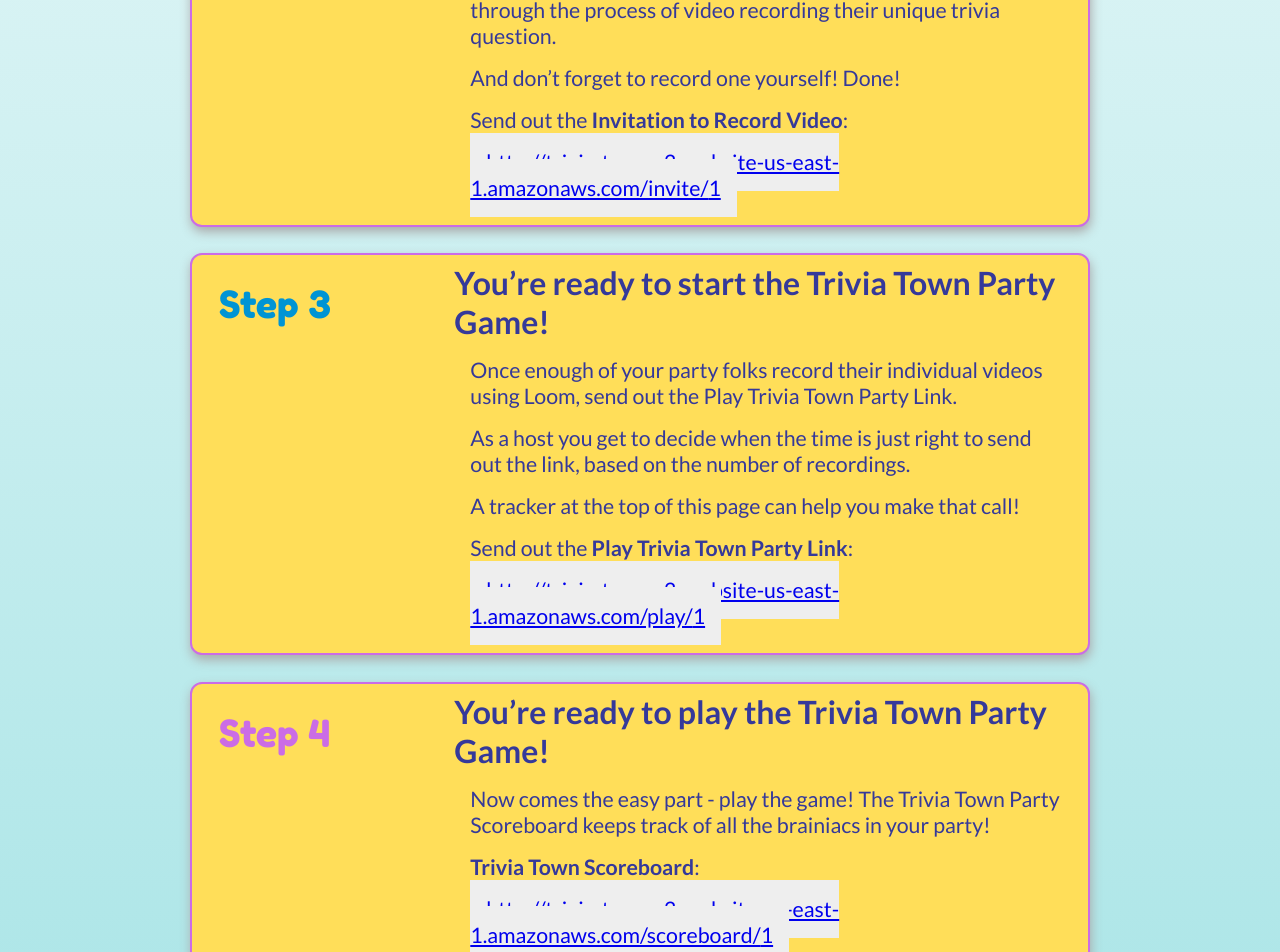
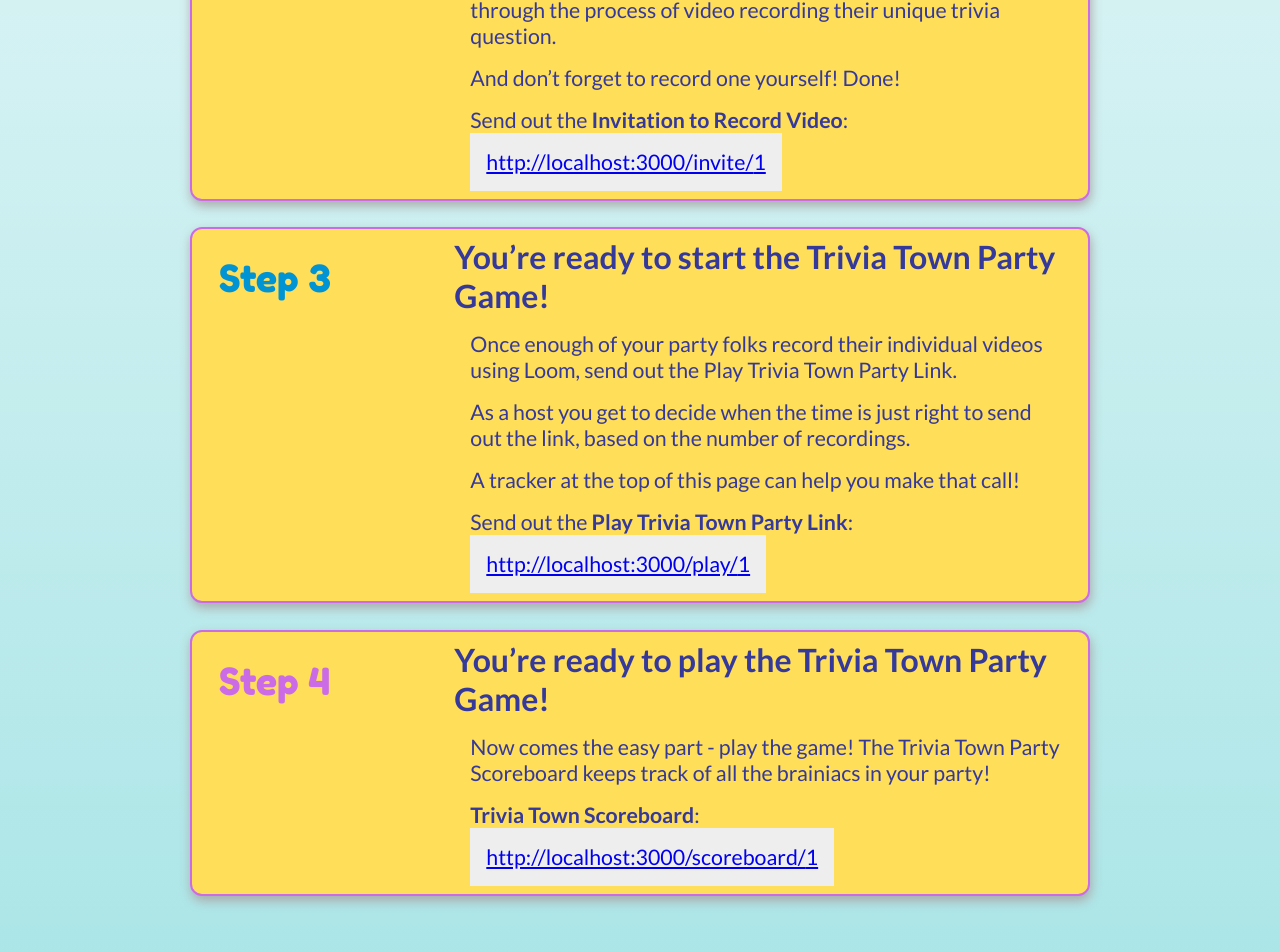
Before and after one commit to rudolfolah/hackathon-loomsdk-holiday, a React (Create React App) app: page /setup/1 in a window 1280 px wide. Shown: the part 1353-2305 px from the top of the page. Built offline with nearby package versions, Linux system fonts and the light colour scheme.

Commit message:
using env vars

```diff
--- a/src/App.js
+++ b/src/App.js
@@ -2,7 +2,7 @@
 import {
   BrowserRouter as Router,
   Switch,
-  Route
+  Route, Link
 } from "react-router-dom";
 
 import "./firebase";
@@ -10,9 +10,6 @@
 import './App.css';
 import * as Screen from "./screens";
 import headerImage from "./header.png";
-
-const baseUrl = "trivia-town.s3-website-us-east-1.amazonaws.com";
-// const baseUrl = "localhost:3000";
 
 function App() {
   return (
@@ -33,18 +30,18 @@
               <Screen.Scoreboard />
             </Route>
             <Route path="/setup/:companyId">
-              <Screen.Manage baseUrl={baseUrl} />
+              <Screen.Manage baseUrl={process.env.REACT_APP_BASE_URL} />
             </Route>
             <Route path="/">
-              <Screen.Setup baseUrl={baseUrl} />
+              <Screen.Setup />
             </Route>
           </Switch>
         </section>
         <footer className="App--footer">
           <ul className="App--footer-nav">
-            <li><a href={"/about"}>About</a></li>
-            <li><a href={"/about"}>Contact Us</a></li>
-            <li><a href={"/about"}>Customer Support</a></li>
+            <li><Link to={"/"}>About</Link></li>
+            <li><Link to={"/"}>Contact Us</Link></li>
+            <li><Link to={"/"}>Customer Support</Link></li>
           </ul>
         </footer>
       </div>
--- a/src/components/LoomRecord.jsx
+++ b/src/components/LoomRecord.jsx
@@ -4,7 +4,7 @@
 import "./LoomRecord.css";
 
 // const API_KEY = "639a4278-5bdb-456a-b4dc-b7e48cfccaa3"; // sandbox
-const API_KEY = "f995d206-3812-4418-a3d7-ba931c50d5c4"; // production
+// const API_KEY = "f995d206-3812-4418-a3d7-ba931c50d5c4"; // production
 const BUTTON_ID = "loom-sdk-button";
 
 export default function LoomRecord({ label, onCancel, onComplete, onStart }) {
@@ -22,7 +22,7 @@
       }
 
       const { configureButton } = await setup({
-        apiKey: API_KEY
+        apiKey: process.env.REACT_APP_LOOM_API_KEY
       });
 
       return configureButton;
--- a/src/firebase.js
+++ b/src/firebase.js
@@ -7,12 +7,12 @@
 import { dataset } from "./dataset";
 
 const firebaseConfig = {
-  apiKey: "AIzaSyB_ZCw0h8pHxRFFYOGHhoSoLz45L9rIT-g",
-  authDomain: "trivia-town-1971a.firebaseapp.com",
-  projectId: "trivia-town-1971a",
-  storageBucket: "trivia-town-1971a.appspot.com",
-  messagingSenderId: "871234670171",
-  appId: "1:871234670171:web:24ed60e38541ed204c397e"
+  apiKey: process.env.REACT_APP_FIREBASE_API_KEY,
+  authDomain: process.env.REACT_APP_FIREBASE_AUTH_DOMAIN,
+  projectId: process.env.REACT_APP_FIREBASE_PROJECT_ID,
+  storageBucket: process.env.REACT_APP_FIREBASE_STORAGE_BUCKET,
+  messagingSenderId: process.env.REACT_APP_FIREBASE_MESSAGING_SENDER_ID,
+  appId: process.env.REACT_APP_FIREBASE_APP_ID
 };
 
 const app = initializeApp(firebaseConfig);
--- a/src/screens/Manage.jsx
+++ b/src/screens/Manage.jsx
@@ -32,7 +32,7 @@
           <p>Once they click the Record-Video Link, we will take them through the process of video recording their unique trivia question.</p>
           <p>And don’t forget to record one yourself! Done!</p>
           <p>Send out the <strong>Invitation to Record Video</strong>:</p>
-          <p><a href={`/invite/${companyId}`} target="_blank" className={"Manage--link"}>http://{baseUrl}/invite/{companyId}</a></p>
+          <p><a href={`/invite/${companyId}`} target="_blank" className={"Manage--link"}>{baseUrl}/invite/{companyId}</a></p>
         </Step>
         <Step label={"Step 3"}>
           <h2>You’re ready to start the Trivia Town Party Game!</h2>
@@ -40,13 +40,13 @@
           <p>As a host you get to decide when the time is just right to send out the link, based on the number of recordings.</p>
           <p>A tracker at the top of this page can help you make that call!</p>
           <p>Send out the <strong>Play Trivia Town Party Link</strong>:</p>
-          <p><a href={`/play/${companyId}`} target="_blank" className={"Manage--link"}>http://{baseUrl}/play/{companyId}</a></p>
+          <p><a href={`/play/${companyId}`} target="_blank" className={"Manage--link"}>{baseUrl}/play/{companyId}</a></p>
         </Step>
         <Step label={"Step 4"}>
           <h2>You’re ready to play the Trivia Town Party Game!</h2>
           <p>Now comes the easy part - play the game! The Trivia Town Party Scoreboard keeps track of all the brainiacs in your party!</p>
           <p><strong>Trivia Town Scoreboard</strong>:</p>
-          <p><a href={`/scoreboard/${companyId}`} target="_blank" className={"Manage--link"}>http://{baseUrl}/scoreboard/{companyId}</a></p>
+          <p><a href={`/scoreboard/${companyId}`} target="_blank" className={"Manage--link"}>{baseUrl}/scoreboard/{companyId}</a></p>
         </Step>
       </Steps>
     </div>
```
Also changed, not shown: 2 other files (tests, documents, lock files or other folders).
